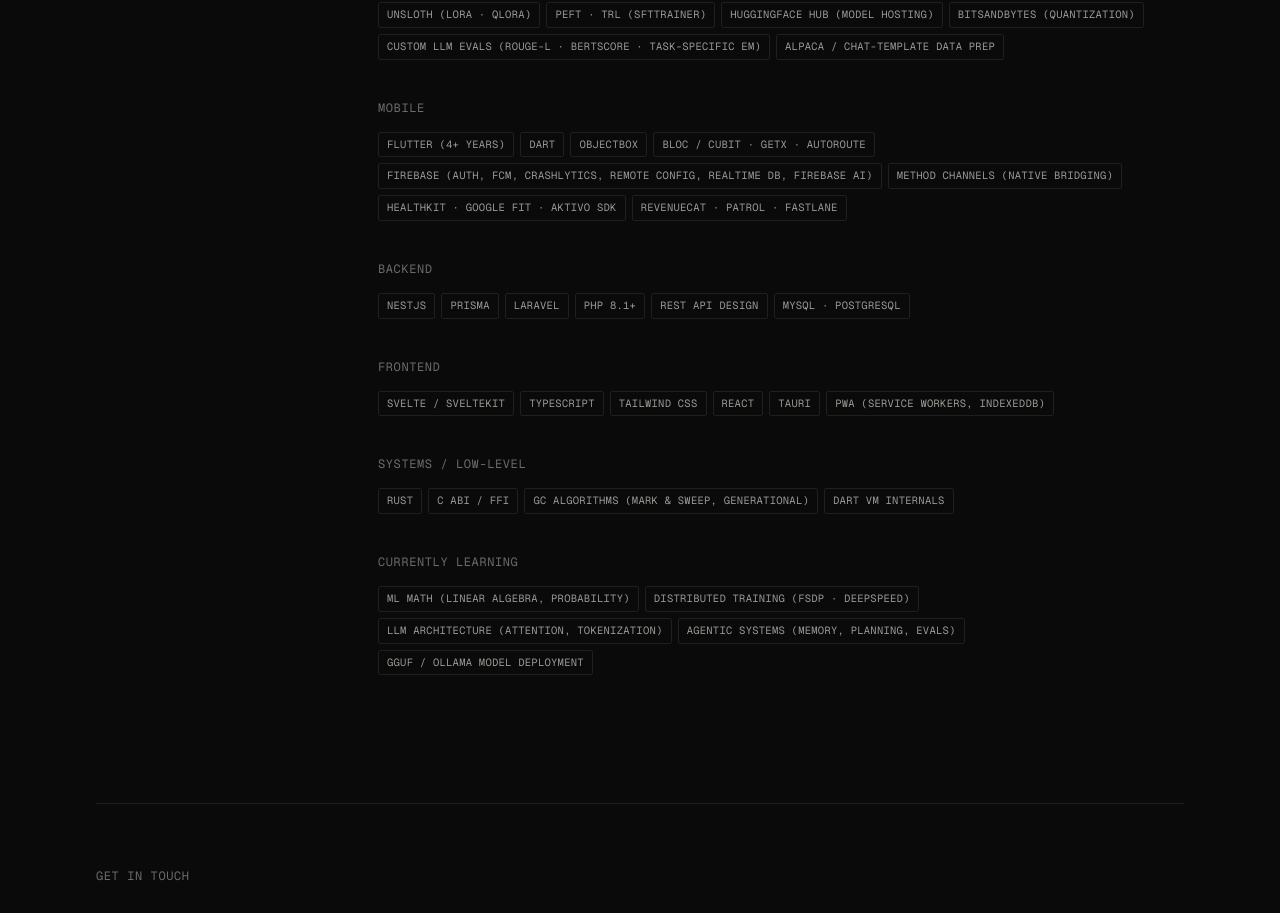
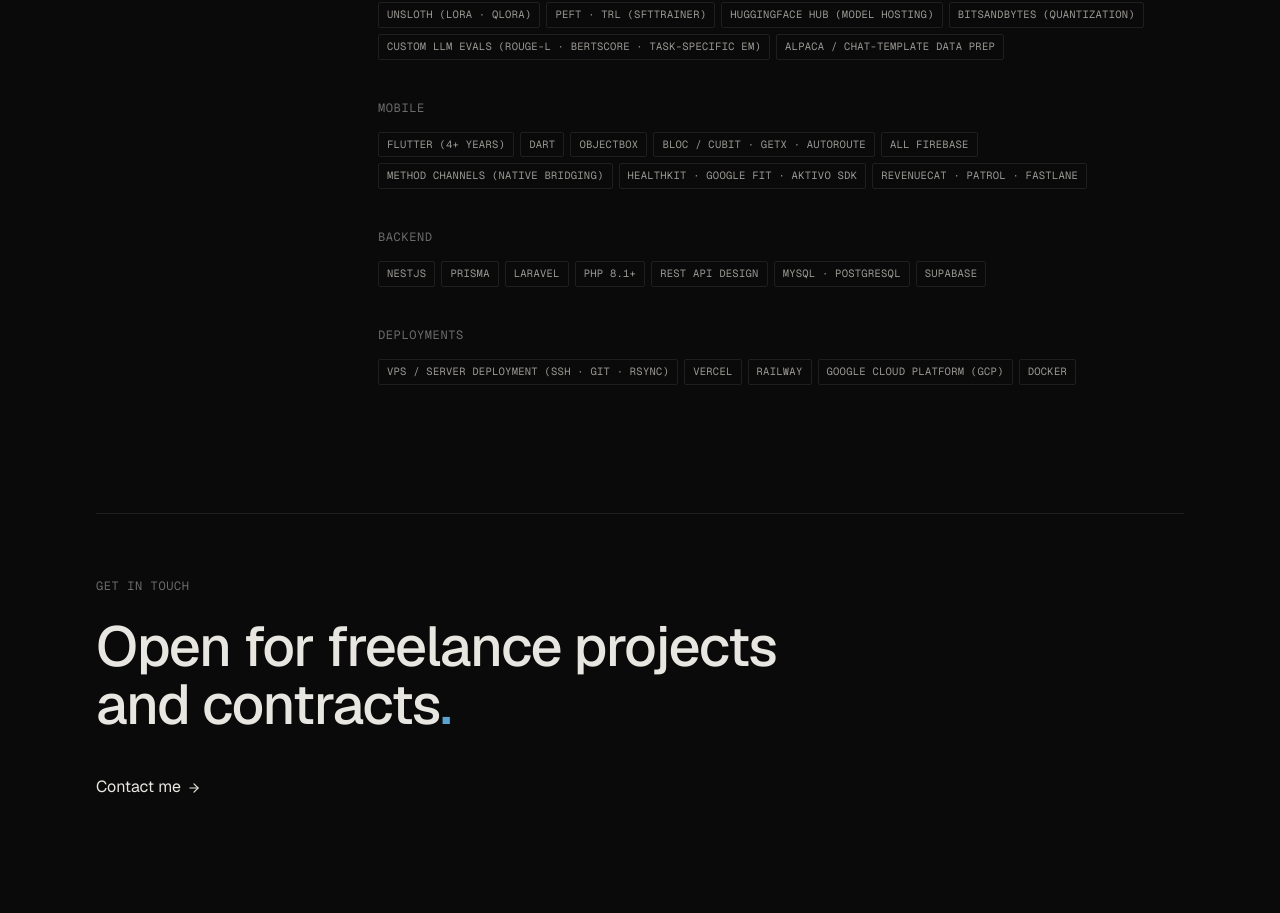
Before and after one commit to TarunNagaSai/TarunNagaSai, a Next.js app: page /about in a window 1280 px wide. Shown: the part 2071-2984 px from the top of the page. Built offline with nearby package versions, Linux system fonts and the light colour scheme.

Commit message:
fix: update skills list in AboutPage and adjust text alignment in WritingPage for improved clarity and readability

```diff
--- a/app/about/page.tsx
+++ b/app/about/page.tsx
@@ -42,7 +42,7 @@
       'Dart',
       'ObjectBox',
       'Bloc / Cubit · GetX · AutoRoute',
-      'Firebase (Auth, FCM, Crashlytics, Remote Config, Realtime DB, Firebase AI)',
+      'All Firebase',
       'Method Channels (native bridging)',
       'HealthKit · Google Fit · Aktivo SDK',
       'RevenueCat · Patrol · Fastlane',
@@ -50,26 +50,18 @@
   },
   {
     group: 'Backend',
-    items: ['NestJS', 'Prisma', 'Laravel', 'PHP 8.1+', 'REST API design', 'MySQL · PostgreSQL'],
+    items: ['NestJS', 'Prisma', 'Laravel', 'PHP 8.1+', 'REST API design', 'MySQL · PostgreSQL', 'Supabase'],
   },
   {
-    group: 'Frontend',
-    items: ['Svelte / SvelteKit', 'TypeScript', 'Tailwind CSS', 'React', 'Tauri', 'PWA (Service Workers, IndexedDB)'],
-  },
-  {
-    group: 'Systems / Low-level',
-    items: ['Rust', 'C ABI / FFI', 'GC algorithms (Mark & Sweep, Generational)', 'Dart VM internals'],
-  },
-  {
-    group: 'Currently learning',
+    group: 'Deployments',
     items: [
-      'ML math (linear algebra, probability)',
-      'Distributed training (FSDP · DeepSpeed)',
-      'LLM architecture (attention, tokenization)',
-      'Agentic systems (memory, planning, evals)',
-      'GGUF / Ollama model deployment',
+      'VPS / Server deployment (SSH · git · rsync)',
+      'Vercel',
+      'Railway',
+      'Google Cloud Platform (GCP)',
+      'Docker',
     ],
-  },
+  }
 ];
 
 export default function AboutPage() {
--- a/app/writing/page.tsx
+++ b/app/writing/page.tsx
@@ -21,7 +21,7 @@
           <h1 className="text-display font-medium tracking-tight">
             Notes from the work<span className="text-accent">.</span>
           </h1>
-          <p className="mt-8 text-lg sm:text-xl text-subtle leading-relaxed max-w-2xl">
+          <p className="mt-8 text-lg sm:text-xl text-subtle leading-relaxed max-w-2xl text-justify">
             Long-form pieces on what I've learned shipping production systems —
             AI pipelines, Flutter architecture, and the harder-to-name things
             about working with AI day-to-day.
```
